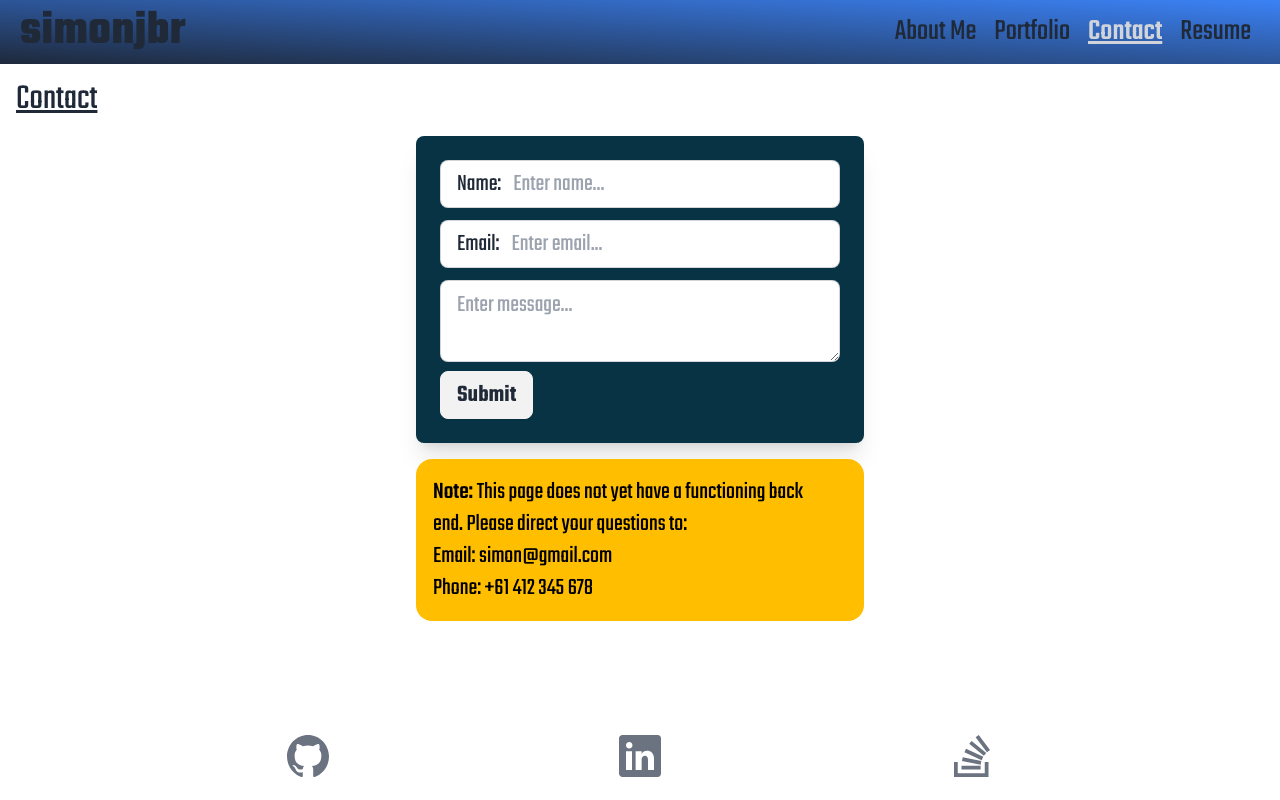
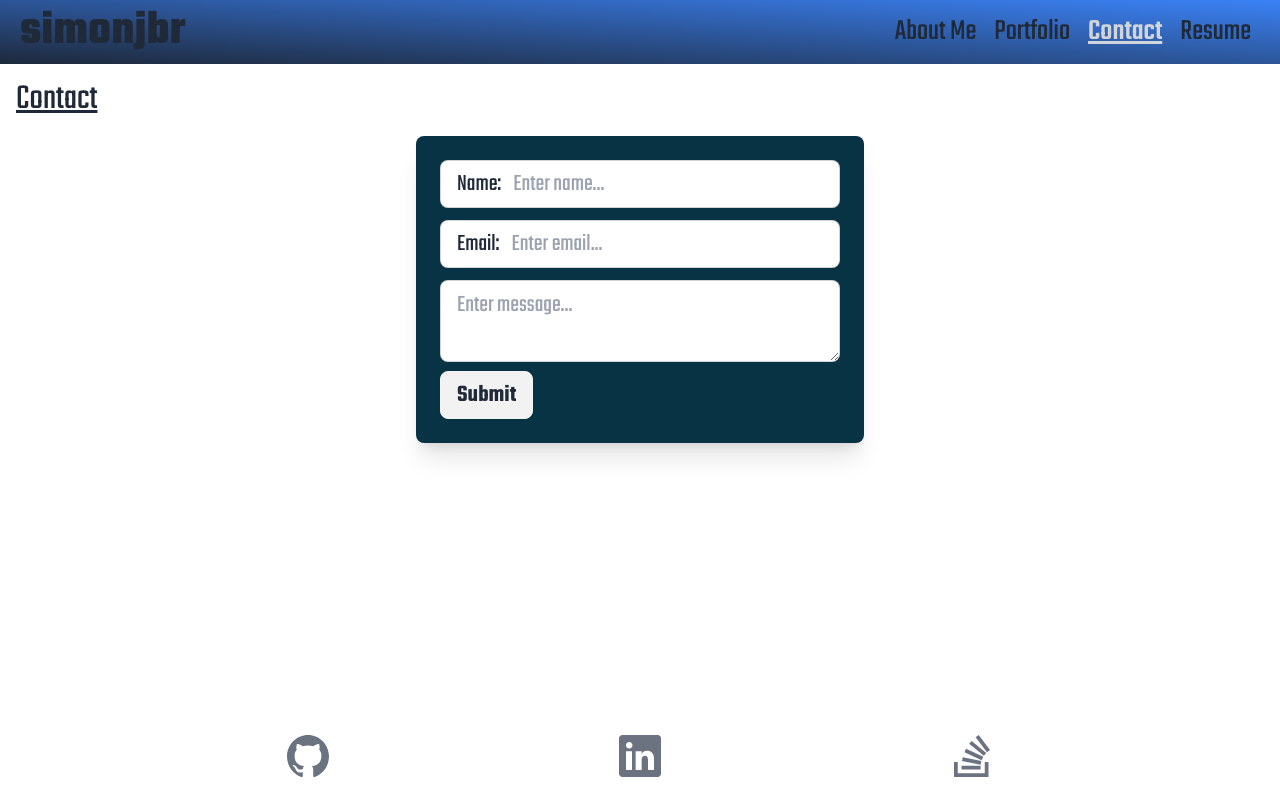
Before and after one commit to simonjbr/react-portfolio, a React (Vite) app: page /Contact in a window 1280 px wide. Built offline with nearby package versions, Linux system fonts and the light colour scheme.

Commit message:
Implemented Emailjs for contact form using environment variables

```diff
--- a/src/pages/Contact.jsx
+++ b/src/pages/Contact.jsx
@@ -1,13 +1,14 @@
-import { useState } from 'react';
+// import dotenv from 'dotenv';
+import { useRef, useState } from 'react';
 import { validateEmail } from '../utils/helpers';
+import emailjs from '@emailjs/browser';
+
+// dotenv.config();
 
 const Contact = () => {
-	// const [name, setName] = useState('');
-	// const [email, setEmail] = useState('');
-	// const [message, setMessage] = useState('');
-
 	const [emptyField, setEmptyField] = useState(false);
 	const [invalidEmail, setInvalidEmail] = useState(false);
+	const form = useRef();
 
 	// validate input on blur
 	const handleOnBlur = (e) => {
@@ -43,9 +44,24 @@ const Contact = () => {
 
 	const handleSubmit = (e) => {
 		e.preventDefault();
-		alert(
-			`This page does not yet have a functioning backend. Please direct your questions to simon@gmail.com`
-		);
+
+		emailjs
+			.sendForm(
+				import.meta.env.VITE_REACT_APP_SERVICE_ID,
+				import.meta.env.VITE_REACT_APP_TEMPLATE_ID,
+				form.current,
+				{
+					publicKey: import.meta.env.VITE_REACT_APP_PUBLIC_KEY,
+				}
+			)
+			.then(
+				() => {
+					console.log('SUCCESS!');
+				},
+				(error) => {
+					console.log('FAILED...', error.text);
+				}
+			);
 	};
 
 	return (
@@ -53,7 +69,7 @@ const Contact = () => {
 			<article className="pt-4 px-4">
 				<h1 className="text-4xl underline mb-4">Contact</h1>
 				<div className="mx-auto block max-w-md rounded-lg bg-cyan-950 p-6 shadow-xl">
-					<form onSubmit={handleSubmit}>
+					<form ref={form} onSubmit={handleSubmit}>
 						<label className="text-2xl input input-bordered flex items-center gap-3 mb-3">
 							Name:
 							<input
@@ -81,7 +97,11 @@ const Contact = () => {
 							className="text-2xl w-full textarea textarea-bordered grow text-gray-300"
 							placeholder="Enter message..."
 						></textarea>
-						<button type="submit" className="btn text-2xl">
+						<button
+							type="submit"
+							className="btn text-2xl"
+							value={'Send'}
+						>
 							Submit
 						</button>
 					</form>
@@ -108,19 +128,6 @@ const Contact = () => {
 			) : (
 				''
 			)}
-			<div className="mt-4 mx-auto max-w-md">
-				<div role="alert" className="alert alert-warning">
-					<p className="text-2xl">
-						<span className="font-medium">Note:</span> This page
-						does not yet have a functioning back end. Please direct
-						your questions to:
-						<br />
-						Email: simon@gmail.com
-						<br />
-						Phone: +61 412 345 678
-					</p>
-				</div>
-			</div>
 		</>
 	);
 };
```
Also changed, not shown: 1 other file (tests, documents, lock files or other folders).
